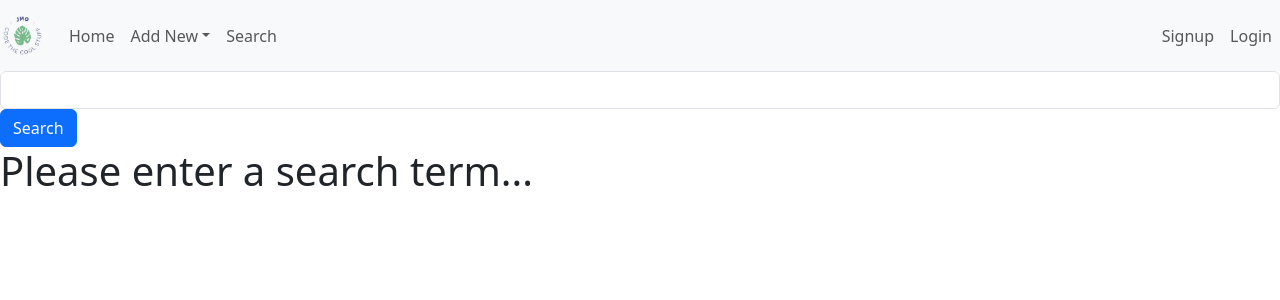
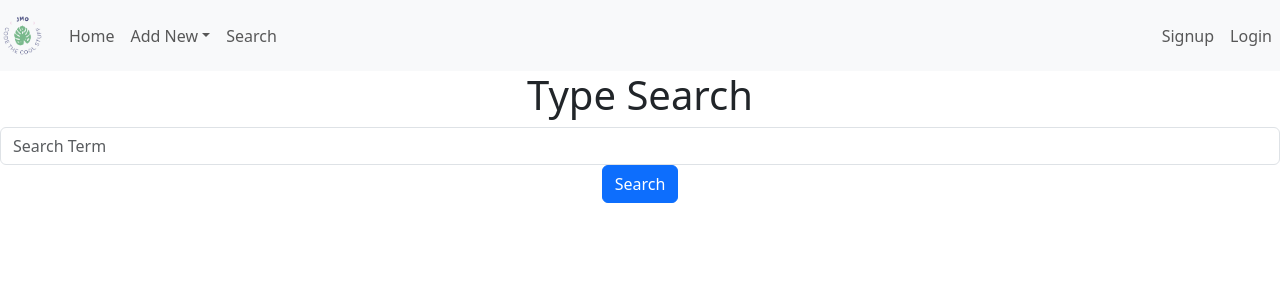
Before and after one commit to jmychalm13/plant_app_frontend, a React (Vite) app: page /search in a window 1280 px wide. Shown: the top 300 px of the page. Built offline with nearby package versions, Linux system fonts and the light colour scheme; no server answers.

Commit message:
changed some styling and fixed addPlant toast

```diff
--- a/src/Content.jsx
+++ b/src/Content.jsx
@@ -13,6 +13,7 @@ import { Signup } from "./Signup";
 
 export function Content() {
   const [userPlants, setUserPlants] = useState([]);
+  const [showToast, setShowToast] = useState(false);
 
   const handleIndexUserPlants = () => {
     axios.get("http://localhost:3000/user_plants.json").then((response) => {
@@ -22,10 +23,19 @@ export function Content() {
 
   const handleCreateUserPlant = (params, successCallback) => {
     console.log("handleCreateUserPlant", params);
-    axios.post("http://localhost:3000/user_plants.json", params).then((response) => {
-      setUserPlants([...userPlants, response.data]);
-      successCallback();
-    });
+    axios
+      .post("http://localhost:3000/user_plants.json", params)
+      .then((response) => {
+        setUserPlants([...userPlants, response.data]);
+        successCallback();
+        setShowToast(true);
+        setTimeout(() => {
+          setShowToast(false);
+        }, 3000);
+      })
+      .catch((error) => {
+        console.log(error.response);
+      });
   };
 
   useEffect(handleIndexUserPlants, []);
@@ -35,7 +45,7 @@ export function Content() {
       <Routes>
         <Route path="/login" element={<Login />} />
         <Route path="/" element={<UserPlantsIndex plants={userPlants} />} />
-        <Route path="/new" element={<UserPlantsNew onCreateUserPlant={handleCreateUserPlant} />} />
+        <Route path="/new" element={<UserPlantsNew toast={showToast} onCreateUserPlant={handleCreateUserPlant} />} />
         <Route path="/search" element={<PlantSearch />} />
         <Route path="/new_type" element={<NewType />} />
         <Route path="/new_zone" element={<NewZone />} />
--- a/src/PlantSearch.jsx
+++ b/src/PlantSearch.jsx
@@ -41,15 +41,17 @@ export function PlantSearch() {
   };
 
   return (
-    <div>
-      <form onSubmit={handleSubmit} className="form-outline">
-        <input type="search" id="form1" className="form-control" name="name" />
-        <button type="submit" className="btn btn-primary">
-          Search
-        </button>
-      </form>
+    <div className="text-center">
       {!formSubmitted ? (
-        <h1>Please enter a search term...</h1>
+        <div>
+          <h1>Type Search</h1>
+          <form onSubmit={handleSubmit} className="form-group">
+            <input type="text" id="form1" className="form-control" name="name" placeholder="Search Term" />
+            <button type="submit" className="btn btn-primary">
+              Search
+            </button>
+          </form>
+        </div>
       ) : info ? (
         <div>
           <div className="returned_data">
--- a/src/UserPlantsIndex.jsx
+++ b/src/UserPlantsIndex.jsx
@@ -1,6 +1,5 @@
 export function UserPlantsIndex(props) {
   const placeholderImage = "https://i.etsystatic.com/34924524/r/il/cd7edd/4340316619/il_570xN.4340316619_mprg.jpg";
-
   return (
     <div>
       <h1>All Plants</h1>
--- a/src/UserPlantsNew.jsx
+++ b/src/UserPlantsNew.jsx
@@ -6,16 +6,11 @@ import { ToastNotification } from "./ToastNotification";
 export function UserPlantsNew(props) {
   const [types, setTypes] = useState([]);
   const [zones, setZones] = useState([]);
-  const [showToast, setShowToast] = useState(false);
 
   const handleSubmit = (event) => {
     event.preventDefault();
     const params = new FormData(event.target);
     props.onCreateUserPlant(params, () => event.target.reset());
-    setShowToast(true);
-    setTimeout(() => {
-      setShowToast(false);
-    }, 3000);
   };
 
   const getTypeValues = () => {
@@ -45,7 +40,7 @@ export function UserPlantsNew(props) {
   return (
     <div>
       <h1>Add New Plant</h1>
-      {showToast && <ToastNotification message="Plant successfully added." />}
+      {props.toast && <ToastNotification message="Plant successfully added." />}
       <form onSubmit={handleSubmit}>
         <div>
           Name: <input name="name" type="text" />
--- a/src/index.css
+++ b/src/index.css
@@ -7,3 +7,7 @@ html {
 .hidden {
   visibility: hidden;
 }
+
+.card-img-top {
+  max-height: 300px;
+}
```
